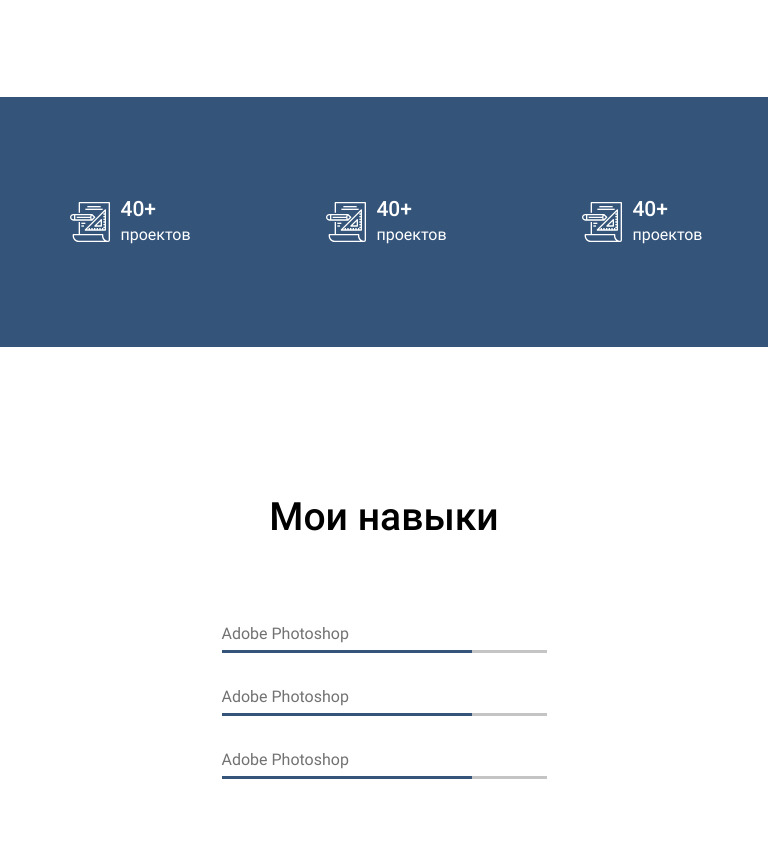
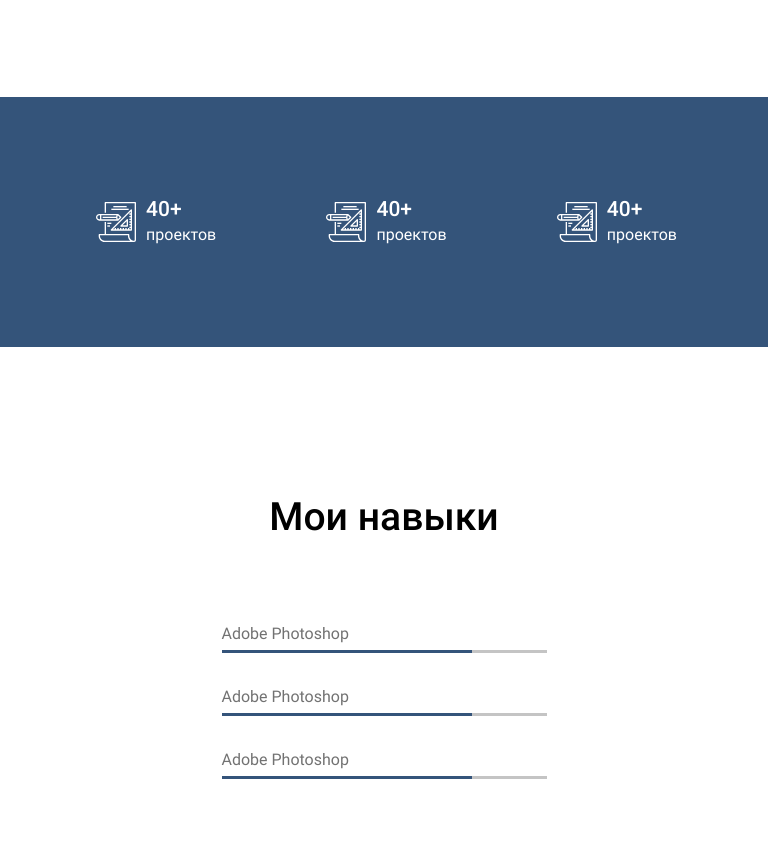
Before and after one commit to scheff1/wd, a plain HTML site: page index.html in a window 768 px wide. Shown: the part 1146-1999 px from the top of the page. Drawn offline with Linux system fonts and the light colour scheme.

Commit message:
Update style.css

```diff
--- a/css/style.css
+++ b/css/style.css
@@ -569,6 +569,7 @@ background-size: 30%;}
     left:45%;
     top: 40%;}
     .text-item.third{margin-left: 5px;}
+    .block.bloc3{max-width: 90%;}
 }
 @media screen and (max-width:598px) and (min-width:427px){
     .container{padding-left: 50px;
```
